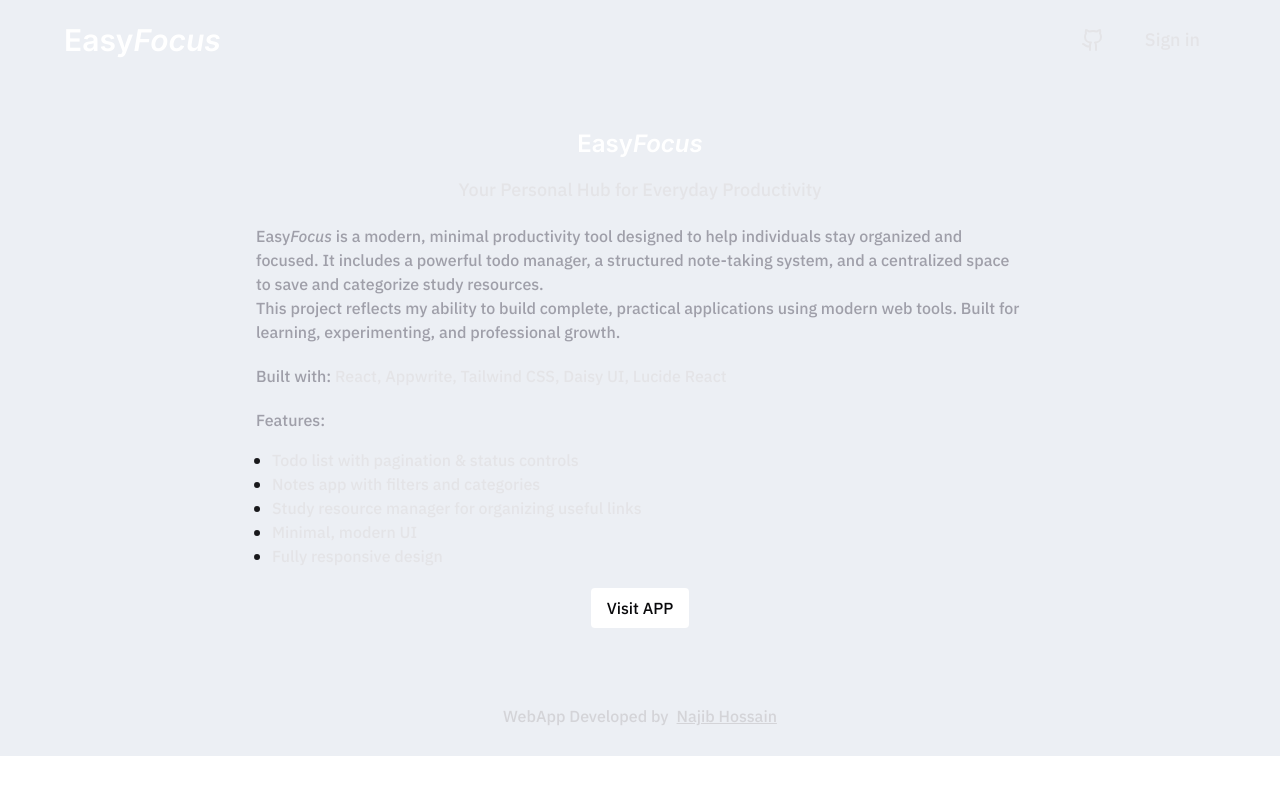
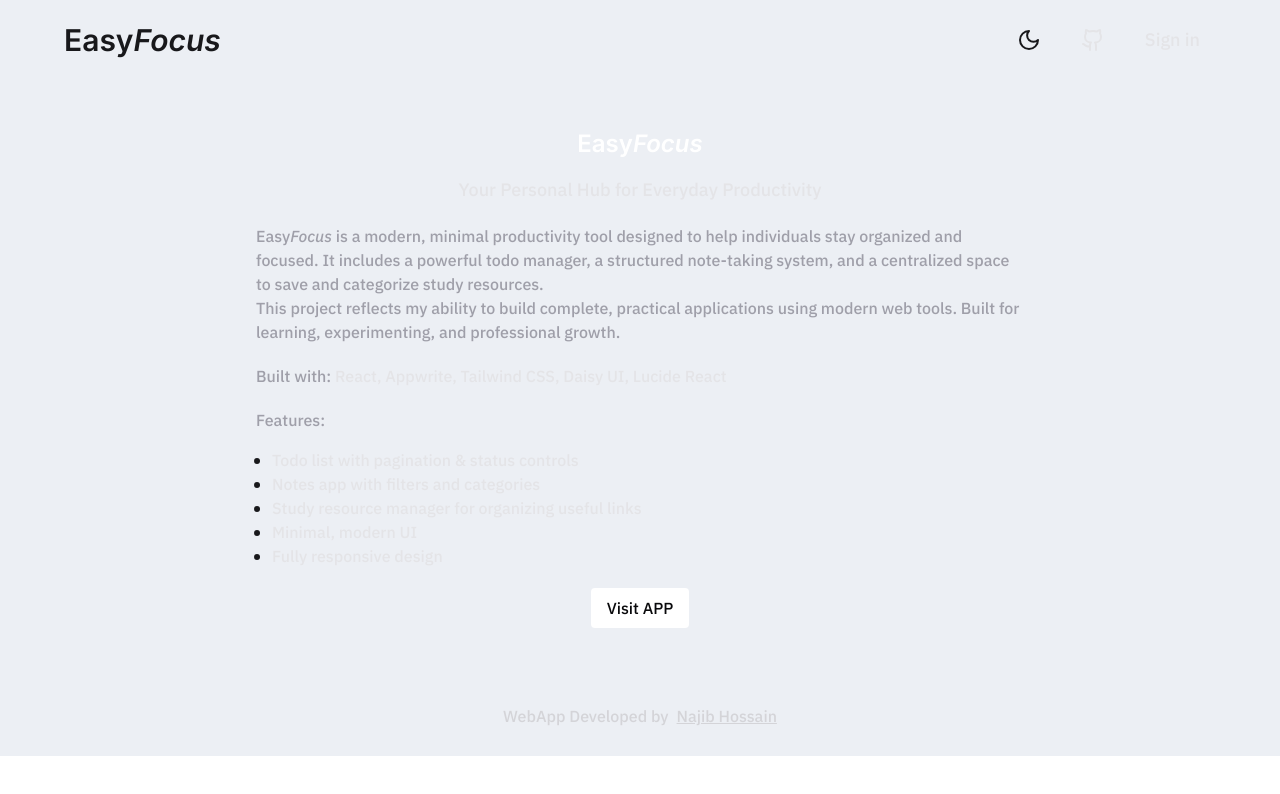
Before and after one commit to NajibHos/EasyFocus, a React (Vite) app: page / in a window 1280 px wide. Shown: the top 794 px of the page. Built offline with nearby package versions, Linux system fonts and the light colour scheme; no server answers.

Commit message:
Add toggle button

```diff
--- a/src/components/Header.jsx
+++ b/src/components/Header.jsx
@@ -1,20 +1,22 @@
+import { useTheme } from "../utils/ThemeProvider";
 import { useAuth } from "../utils/AuthProvider";
 import { Link, useNavigate } from "react-router-dom";
-import { Github, House, LogIn, LogOut } from "lucide-react";
+import { Github, House, LogIn, LogOut, Moon, Sun } from "lucide-react";
 
 const Header = () => {
 
+  const {theme, toggleTheme } = useTheme();
   const { user, logOutUser } = useAuth();
   const navigate = useNavigate();
 
   return (
      <div className="h-[10vh] w-full flex justify-center
-      items-center">
+      items-center dark:bg-dark-bg">
       <div className="h-full w-[90%] flex justify-between items-center">
         <div className="h-auto w-[40%] flex justify-start items-center">
           <Link to='/'>
-          <h2 className="text-3xl text-white font-semibold
-           cursor-pointer font-logo font-heading">
+          <h2 className="text-3xl  font-semibold font-logo font-heading text-zinc-900
+          dark:text-white cursor-pointer">
             Easy
           <span className="italic">Focus</span>
           </h2>
@@ -27,6 +29,25 @@ const Header = () => {
             !user ? (
 
               <>
+
+              {
+                theme === 'dark' && <button type="button"
+                className="text-lg px-4 py-2  rounded-xl cursor-pointer
+                bg-transparent text-white hover:bg-stone-800"
+                onClick={toggleTheme} >
+                  <Sun />
+                </button>
+              }
+
+              {
+                theme === 'light' && <button type="button"
+                className="text-lg px-4 py-2  rounded-xl cursor-pointer
+                bg-transparent text-zinc-900 hover:text-white hover:bg-stone-800"
+                onClick={toggleTheme} >
+                  <Moon />
+                </button>
+              }
+
               <a href="https://github.com/NajibHos/EasyFocus"
                target="_blank"
                className="text-lg text-zinc-200 cursor-pointer
@@ -61,6 +82,25 @@ const Header = () => {
             ) : (
 
               <>
+
+                {
+                theme === 'dark' && <button type="button"
+                className="text-lg px-4 py-2  rounded-xl cursor-pointer
+                bg-transparent text-white hover:bg-stone-800"
+                onClick={toggleTheme} >
+                  <Sun />
+                </button>
+              }
+
+              {
+                theme === 'light' && <button type="button"
+                className="text-lg px-4 py-2  rounded-xl cursor-pointer
+                bg-transparent text-zinc-900 hover:text-white hover:bg-stone-800"
+                onClick={toggleTheme} >
+                  <Moon />
+                </button>
+              }
+
                 {/* 2 different buttons for smaller and larger screens */}
                 <button type="button"
                 className="block md:max-2xl:hidden
```
